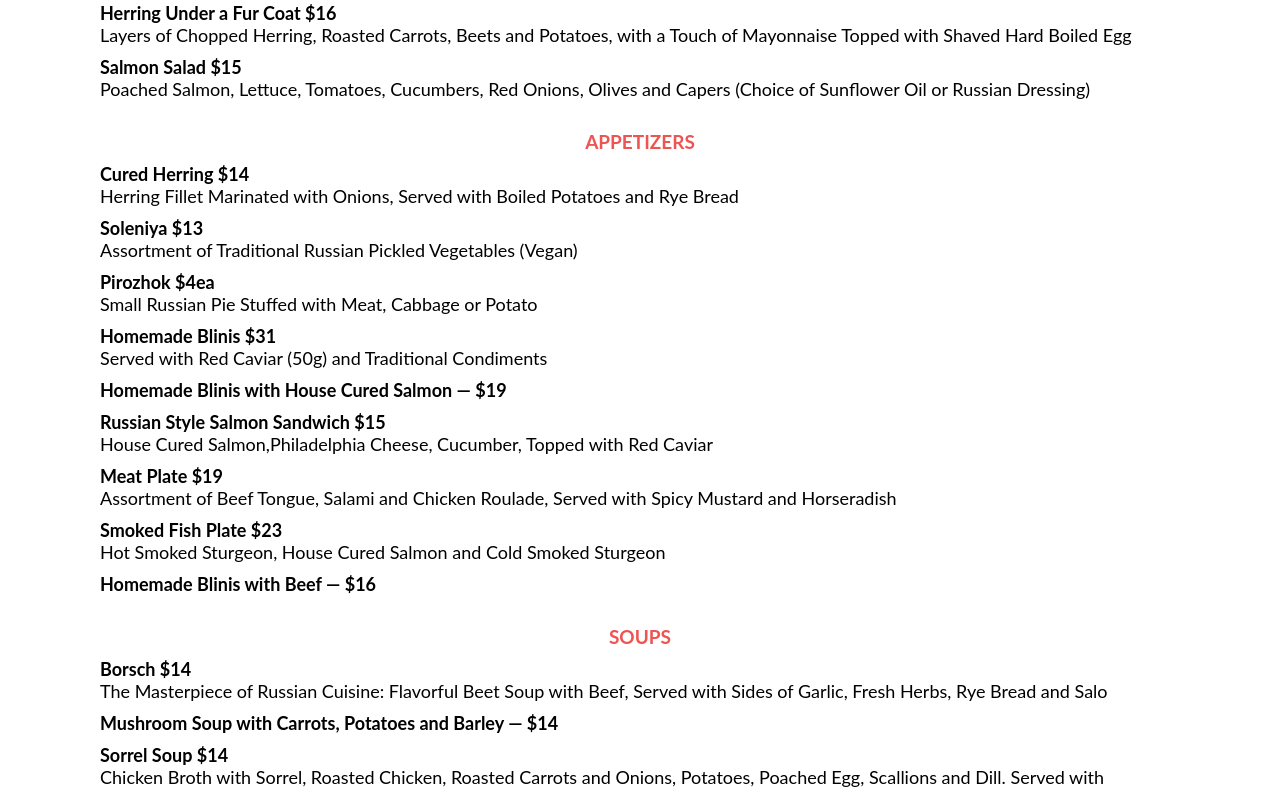
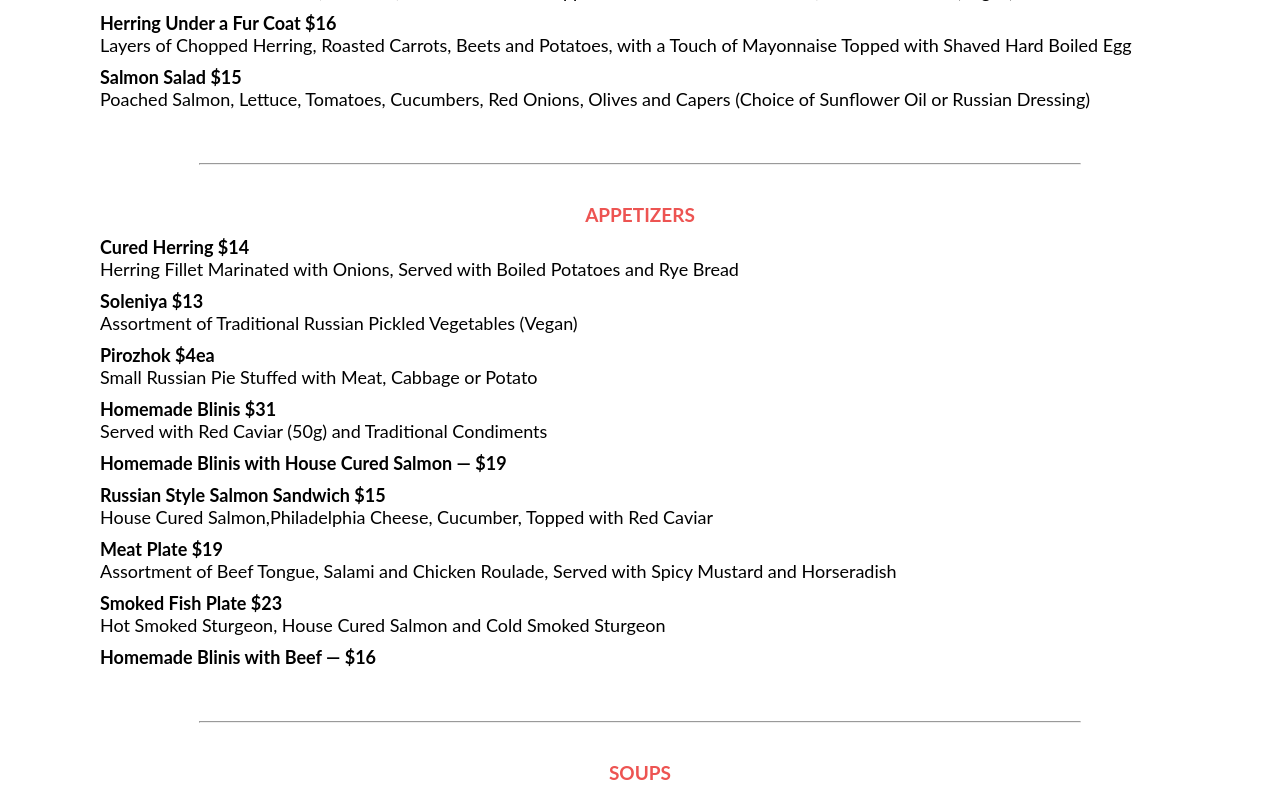
Before and after one commit to lizmoy/mari-vanna, a React (Create React App) app in the folder mari-vanna-website/: page / in a window 1280 px wide. Shown: the part 2640-3431 px from the top of the page. Built offline with nearby package versions, Linux system fonts and the light colour scheme.

Commit message:
add line breaks

```diff
--- a/mari-vanna-website/src/App.css
+++ b/mari-vanna-website/src/App.css
@@ -273,8 +273,16 @@ a {
 
 .lunchpage__salads,
 .lunchpage__appetizers,
-.lunchpage__soups {
-  margin-top: 20px;
+.lunchpage__soups,
+.lunchpage__entrees {
+  margin-top: 30px;
+  margin-bottom: 35px;
+}
+
+.lunchpage__line-break {
+  width: 80%;
+  text-align: center;
+  color: black;
 }
 
 /* Footer */
--- a/mari-vanna-website/src/components/Lunch.js
+++ b/mari-vanna-website/src/components/Lunch.js
@@ -31,6 +31,7 @@ function Lunch() {
                         <p className="lunchpage__menu-item-text">Poached Salmon, Lettuce, Tomatoes, Cucumbers, Red Onions, Olives and Capers (Choice of Sunflower Oil or Russian Dressing)</p>
                     </div>
                 </div>
+                <hr className="lunchpage__line-break"></hr>
                 <div className="lunchpage__appetizers">
                     <div className="lunchpage__subtitle">Appetizers</div>
                     <div className="lunchpage__menu-item"><span className="lunchpage__menu-bold">Cured Herring $14</span>
@@ -57,6 +58,7 @@ function Lunch() {
                     </div>
                     <div className="lunchpage__menu-item"><span className="lunchpage__menu-bold">Homemade Blinis with Beef — $16</span></div>
                 </div>
+                <hr className="lunchpage__line-break"></hr>
                 <div className="lunchpage__soups">
                     <div className="lunchpage__subtitle">Soups</div>
                     <div className="lunchpage__menu-item"><span className="lunchpage__menu-bold">Borsch $14</span>
@@ -67,6 +69,7 @@ function Lunch() {
                         <p className="lunchpage__menu-item-text">Chicken Broth with Sorrel, Roasted Chicken, Roasted Carrots and Onions, Potatoes, Poached Egg, Scallions and Dill. Served with Croutons on the Side.</p>
                     </div>
                 </div>
+                <hr className="lunchpage__line-break"></hr>
                 <div className="lunchpage__entrees">
                     <div className="lunchpage__subtitle">Entrees</div>
                     <div className="lunchpage__menu-item"><span className="lunchpage__menu-bold">Potatoes with Mushrooms and Onions $21</span>
```
